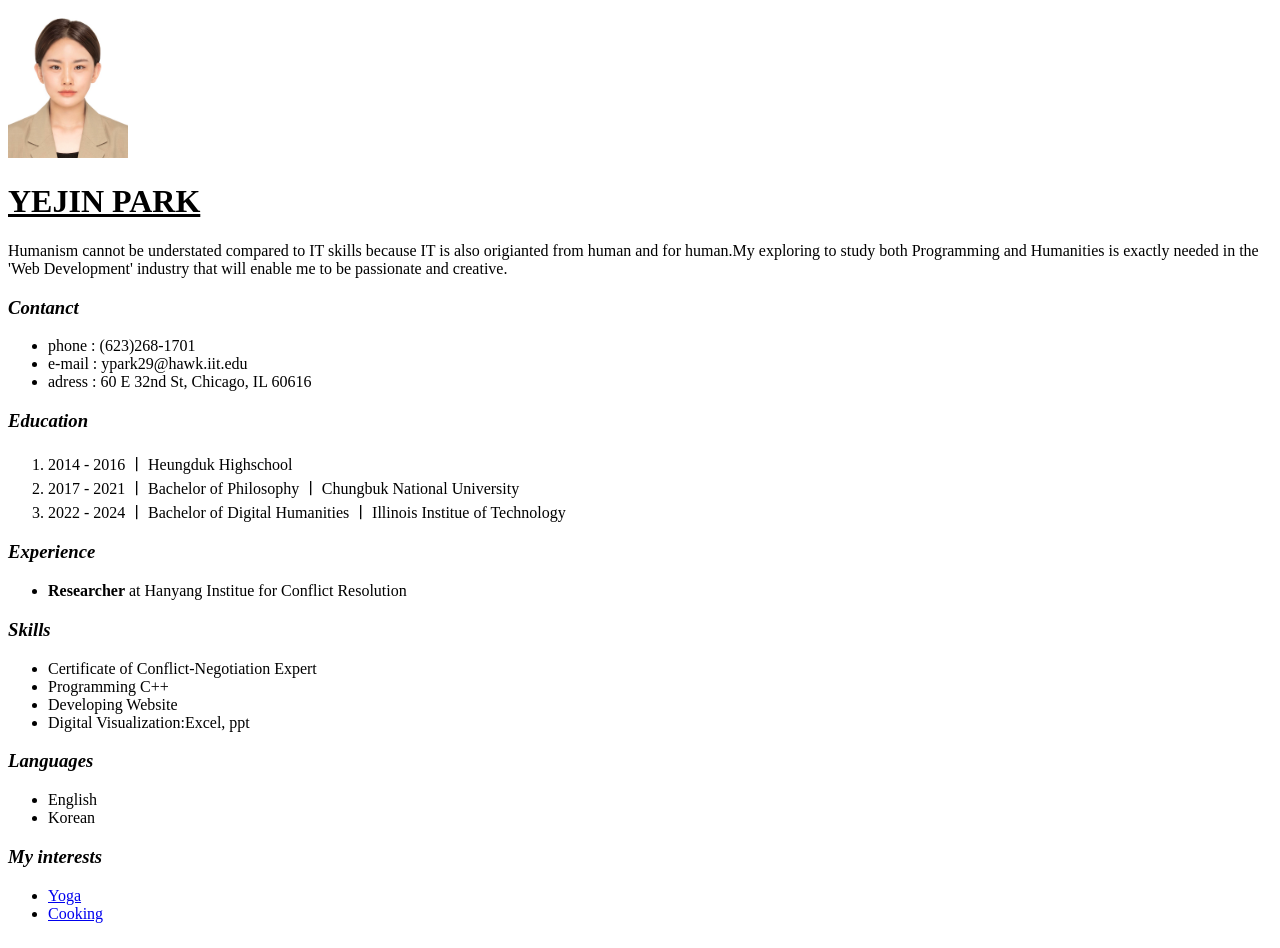
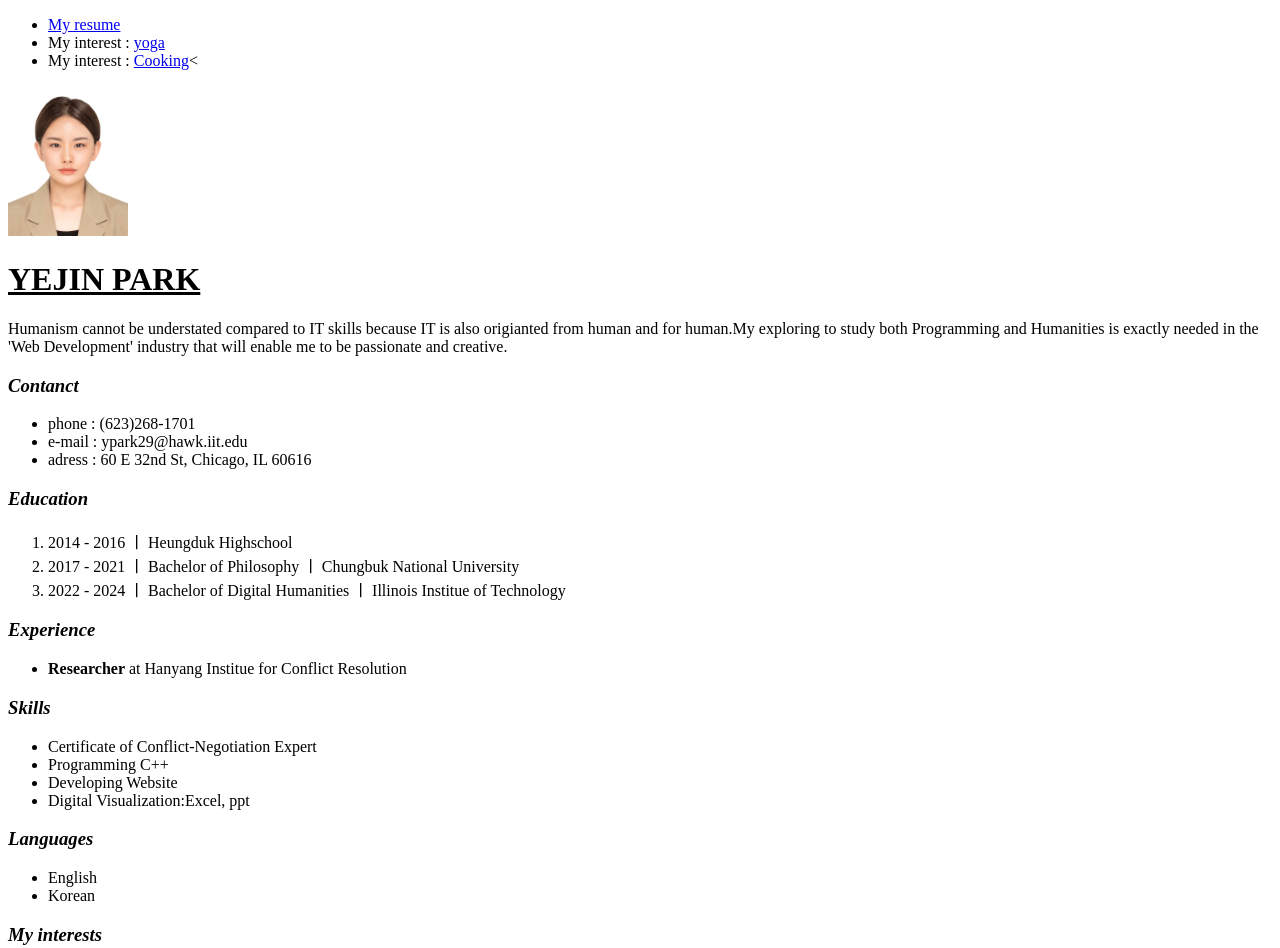
Before and after one commit to ITMD-361-Yejin/Project1, a plain HTML site: page index.html in a window 1280 px wide. Shown: the top 948 px of the page. Drawn offline with Linux system fonts and the light colour scheme.

Commit message:
Update index.html

```diff
--- a/index.html
+++ b/index.html
@@ -5,6 +5,11 @@
   <meta charset="utf-8">
 </head>
 <body>
+  <ul>
+    <li><a href="index.html">My resume</a></li>
+    <li>My interest : <a href="yoga.html">yoga</a></li>
+    <li>My interest : <a href="cooking.html">Cooking</a><</li>
+  </ul>
   <img src="yejin.JPG" width="120">
   <h1><u>YEJIN PARK</u></h1>
    <p>Humanism cannot be understated compared to IT skills because IT is also origianted from human and for human.My exploring to study both Programming and Humanities is exactly needed in the 'Web Development' industry that will enable me to be passionate and creative.</p>
```
